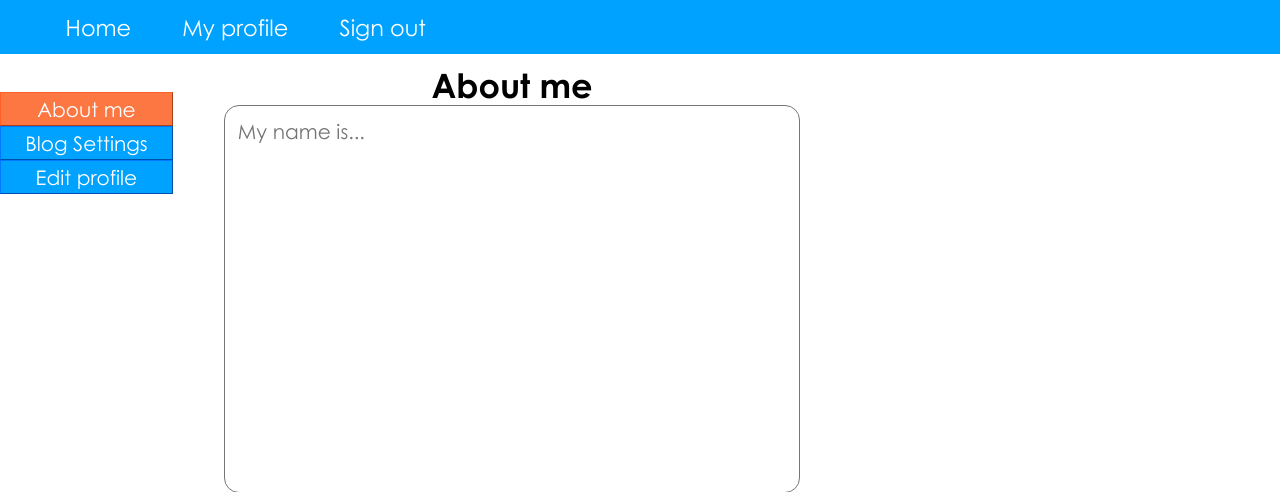
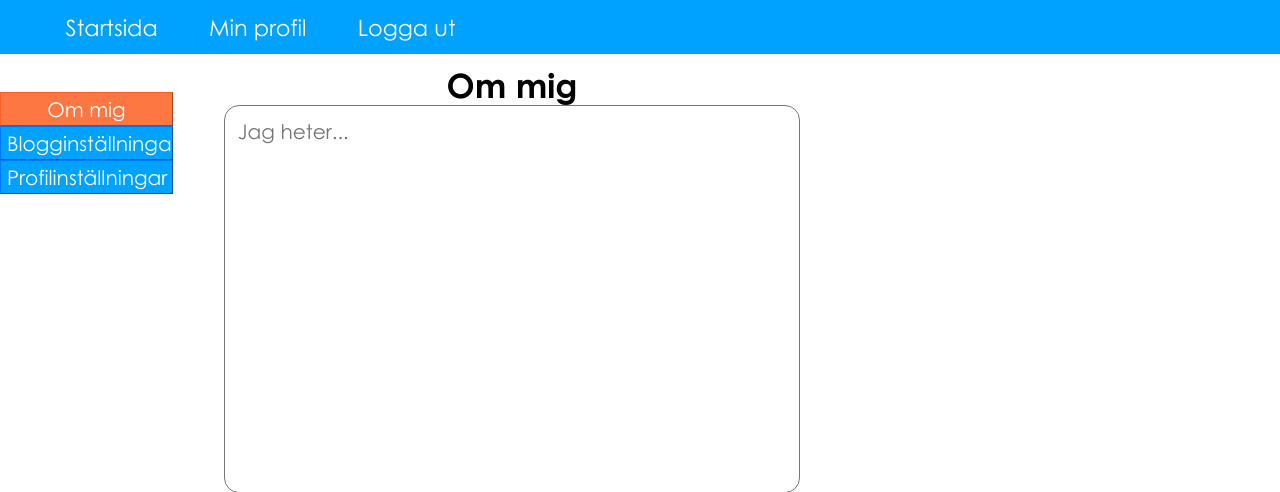
Before and after one commit to Mackemania/bloggHanterare, a PHP site: page /blog_userSettings.php in a window 1280 px wide. Shown: the top 492 px of the page. Run offline with PHP 8.4, Linux system fonts and the light colour scheme; the visitor is signed in with stand-in values (Sample User, id 1).

Commit message:
Språket ändrades till svenska och ett formulär för profilinställningar har gjorts. Dessa ändringar kan även registreras till databasen

```diff
--- a/blog_aboutMe.php
+++ b/blog_aboutMe.php
@@ -1,7 +1,7 @@
 <html>
 	<body>
-		<h2>About me</h2>
-		<textarea id="aboutMe" name="About Me" class="textarea" rows="15" cols="40"  placeholder="My name is..." autocomplete="off" required="required"></textarea>
+		<h2>Om mig</h2>
+		<textarea id="aboutMe" name="About Me" class="textarea" rows="15" cols="40"  placeholder="Jag heter..." autocomplete="off" required="required"></textarea>
 
 	</body>
 </html>
--- a/blog_blogMaker.php
+++ b/blog_blogMaker.php
@@ -1,6 +1,6 @@
 <form action='blog_createBlog.php' method='post'>
-  Name of the blog: <input type='text' name='blogName'><br/>
-  Description of the blog: <input type='text' name='blogDescription'><br/>
+  Bloggens namn: <input type='text' name='blogName'><br/>
+  Beskrivning av bloggen: <input type='text' name='blogDescription'><br/>
   <input type='submit' value='Gör blog'><br/>
 </form>
 <?php
--- a/blog_logIn.php
+++ b/blog_logIn.php
@@ -1,6 +1,6 @@
 <html>
 	<head>
-		<title>Sign in | Bloog</title>
+		<title>Logga in | Bloog</title>
 		<link href="blog_style.css" media="screen" type="text/css" rel="stylesheet"/>
         <script src="code.js"></script>
         <script src="ajaxlib.js"></script>
@@ -18,14 +18,14 @@
                     </div>
                     <h2>Logga In</h2>
                     <form method="post" action="javascript: blog_loginToDB();">
-                        Username:</br>
-                        <input type="text" class="formText" id="loginUsername" name="loginUsername" placeholder="Username" autocomplete="off" required="required"/></br></br>
-                        <div id="info">
-                        </div>
-                        Password:</br>
-                        <input type="password" class="formText" id="loginPassword" name="loginPassword" placeholder="Password" required="required"/></br></br>
+                        Användarnamn:</br>
+                        <input type="text" class="formText" id="loginUsername" name="loginUsername" placeholder="Användarnamn" autocomplete="off" required="required"/>
+                        <div id="info" name="info">
+                        </div></br>
+                        Lösenord:</br>
+                        <input type="password" class="formText" id="loginPassword" name="loginPassword" placeholder="Lösenord" required="required"/></br></br>
 
-                        <input type="submit" class="formButton" value="Log in"/>
+                        <input type="submit" class="formButton" value="Logga in"/>
                     </form>
                 </div>
             </div>
--- a/blog_menu.PHP
+++ b/blog_menu.PHP
@@ -9,17 +9,17 @@
 </head>
 <div id="menu">
     <ul>
-        <li><a class="menuA" href="index.php">Home</a></li>
+        <li><a class="menuA" href="index.php">Startsida</a></li>
         <?PHP
             if(!isset($_SESSION["userID"])) {
                 echo(
-                '<li><a class="menuA" href="javascript: showModal(\'register\');">Sign up</a></li>
-                <li><a class="menuA" href="javascript: showModal(\'login\');">Sign in</a></li>');
+                '<li><a class="menuA" href="javascript: showModal(\'register\');">Registrera</a></li>
+                <li><a class="menuA" href="javascript: showModal(\'login\');">Logga in</a></li>');
 
             } else {
 
-                echo('<li><a class="menuA" href="blog_userSettings.php">My profile</a></li>');
-                echo('<li><a class="menuA" href="blog_logout.php">Sign out</a></li>');
+                echo('<li><a class="menuA" href="blog_userSettings.php">Min profil</a></li>');
+                echo('<li><a class="menuA" href="blog_logout.php">Logga ut</a></li>');
             }
         ?>
 
--- a/blog_postMaker.php
+++ b/blog_postMaker.php
@@ -1,6 +1,6 @@
 <form action='../../blog_createPost.php' method='post'>
-  Name of the post: <input type='text' name='postTitle'><br/>
-  Text of the post: <input type='text' name='postText'><br/>
+  Inläggets namn: <input type='text' name='postTitle'><br/>
+  Inlägget: <input type='text' name='postText'><br/>
   <input type='submit' value='create post'><br/>
 </form>
 <?php
--- a/blog_registerUser.php
+++ b/blog_registerUser.php
@@ -1,6 +1,6 @@
 <html>
 	<head>
-		<title>Sign up | Bloog</title>
+		<title>Registrera | Bloog</title>
 		<link href="blog_style.css" media="screen" type="text/css" rel="stylesheet"/>
 		<script src="code.js"></script>
 		<script src="ajaxlib.js"></script>
@@ -15,25 +15,25 @@
 					<div id="closeDiv">
                         <span onclick="document.getElementById('register').style.display='none'" class="close" title="Stäng">&times;</span>
                     </div>
-					<h2>Register user</h2>
+					<h2>Registrera användare</h2>
 					<form method="post" onsubmit="return blog_registerPasswordCheck();" action="javascript: blog_regUserToDB();">
 
-						Username:</br>
-						<input type="text"  id="regUsername" name="regUsername" class="formText" placeholder="Username" autocomplete="off" maxlength="30" required="required"/></br></br>
+						Användarnamn:</br>
+						<input type="text"  id="regUsername" name="regUsername" class="formText" placeholder="Användarnamn" autocomplete="off" maxlength="30" required="required"/></br></br>
 
 						E-mail:</br>
-						<input type="email" id="eMail" name="eMail" class="formText" placeholder="tex: epost@mail.com" autocomplete="off" maxlength="50" required="required"/></br></br>
+						<input type="email" id="eMail" name="eMail" class="formText" placeholder="T.ex: epost@mail.se" autocomplete="off" maxlength="50" required="required"/></br></br>
 
-						Password:</br>
-						<input type="password" id="regPassword" name="regPassword" class="formText" placeholder="Password" autocomplete="off" maxlength="100" required="required"/></br></br>
+						Lösenord:</br>
+						<input type="password" id="regPassword" name="regPassword" class="formText" placeholder="Lösenord" autocomplete="off" maxlength="100" required="required"/></br></br>
 
-						Repeat password</br>
-						<input type="password" id="regPassword2" name="regPassword2" class="formText" placeholder="Password" autocomplete="off" maxlength="100" required="required"/>
-						<div id="regInfo">
+						Upprepa lösenord</br>
+						<input type="password" id="regPassword2" name="regPassword2" class="formText" placeholder="Upprepa lösenord" autocomplete="off" maxlength="100" required="required"/>
+						<div id="regInfo" name="info">
 						</div>
 						</br></br>
 
-						<input type="submit" id="registerUser" name="registerUser" class="formButton" value="Register"/>
+						<input type="submit" id="registerUser" name="registerUser" class="formButton" value="Registrera"/>
 					</form>
 				</div>
 			</div>
--- a/blog_style.css
+++ b/blog_style.css
@@ -36,6 +36,11 @@ body {
 }
 input {
     font-family: CenturyGothic;
+}
+
+input[type=date]::-webkit-inner-spin-button {
+    -webkit-appearance: none;
+    display: none;
 }
 
 textarea {
--- a/blog_userSettings.php
+++ b/blog_userSettings.php
@@ -1,6 +1,6 @@
-<html>
+<html lang="en">
 	<head>
-		<title>My profile | Bloog</title>
+		<title>Min profil | Bloog</title>
 		<link href="blog_style.css" media="screen" type="text/css" rel="stylesheet"/>
         <script src="code.js"></script>
         <script src="ajaxlib.js"></script>
@@ -12,9 +12,9 @@
 
 		<div id="container">
             <div id="settingsMenu">
-                <input type="button" id ="aboutButton" value="About me" class="selectedButton" onclick="javascript: blog_loadUserSettings('about');"/>
-                <input type="button" id ="blogSettingsButton" value="Blog Settings" class="button" onclick="javascript: blog_loadUserSettings('settings');"/>
-                <input type="button" id ="editProfileButton" value="Edit profile" class="button" onclick="javascript: blog_loadUserSettings('edit');"/>
+                <input type="button" id ="aboutButton" value="Om mig" class="selectedButton" onclick="javascript: blog_loadUserSettings('about');"/>
+                <input type="button" id ="blogSettingsButton" value="Blogginställningar" class="button" onclick="javascript: blog_loadUserSettings('settings');"/>
+                <input type="button" id ="editProfileButton" value="Profilinställningar" class="button" onclick="javascript: blog_loadUserSettings('edit');"/>
             </div>
             <div id="userSettingsContent">
 
--- a/code.js
+++ b/code.js
@@ -1,11 +1,35 @@
 var fName = "";
 var lName = "";
+var birthdate = "";
 
 function blog_editProfileInDB() {
-    var firstName = document.getElementById("editFistName");
-    var lastName = document.getElementById("editLastName");
-    var password1 = document.getElementById("editPassword");
+    var firstName = document.getElementById("editFirstName").value;
+    var lastName = document.getElementById("editLastName").value;
+    var birthdate = document.getElementById("editBirthDate").value;
+    var password1 = document.getElementById("editPassword").value;
+    var password2 = document.getElementById("editPassword2").value;
+    var data = "";
 
+    if(password1 != null && password2 != null) {
+        if(blog_passwordCheck(password1, password2)) {
+            data = data+"password="+password1;
+
+        }
+
+    }
+
+    data = data+"&firstName="+firstName+"&lastName="+lastName+"&birthdate="+birthdate;
+    //alert(data);
+    sendData("editUserInDB", "blog_editUserInDB.php", data, blog_profileEdited);
+
+}
+
+function blog_profileEdited(id, request) {
+    var text = request.responseText;
+    if(text == "true") {
+
+        alert("Din profil har ändrats!");
+    }
 }
 
 
@@ -18,23 +42,27 @@ function blog_getNamesFromDB() {
 
 function blog_showName(id, request) {
     var text = request.responseText;
-    console.log(text);
+    //console.log(text);
     var names = text.split("&");
 
     document.getElementById("editFirstName").value = names[0];
     this.fName = names[0];
 
-    if(names.length == 2) {
-        document.getElementById("editLastName").value = names[1];
-        this.lName = names[1];
-    }
+    document.getElementById("editLastName").value = names[1];
+    this.lName = names[1];
+
+    document.getElementById("editBirthDate").value = names[2];
+    this.birthdate = names[2];
+
+
+
 
 }
 
 
 function blog_enableEditButton() {
     console.log(this.lName);
-    if(document.getElementById("editFirstName").value != this.fName || document.getElementById("editLastName").value != this.lName ||document.getElementById("editPassword").value != "") {
+    if(document.getElementById("editFirstName").value != this.fName || document.getElementById("editLastName").value != this.lName || document.getElementById("editBirthDate").value != birthdate ||document.getElementById("editPassword").value != "") {
         document.getElementById("editButton").removeAttribute("disabled");
     } else {
 
@@ -83,7 +111,8 @@ function blog_writeUserSettings(id, request) {
 
     document.getElementById("userSettingsContent").innerHTML = request.responseText;
 
-    if(request.responseText.includes("Edit profile")) {
+    if(request.responseText.includes("Profil")) {
+
         blog_getNamesFromDB();
     }
 
@@ -111,7 +140,7 @@ function blog_loggedIn(id, request) {
 
     } else {
         //alert("Du loggades inte in");
-        document.getElementById("info").innerHTML = "Wrong username or password!";
+        document.getElementById("info").innerHTML = "Fel användarnamn eller lösenord!";
 
     }
 }
@@ -130,7 +159,13 @@ function blog_passwordCheck(password1, password2) {
     //console.log(password1);
     //console.log(password2);
     if (password1 !== password2) {
-        document.getElementById("regInfo").innerHTML ="</br>Du har angett olika lösenord";
+        var infoDivs = document.getElementsByName("info");
+
+        for(var i = 0; i<infoDivs.length; i++) {
+
+            infoDivs[i].innerHTML ="</br>Du har angett olika lösenord";
+
+        }
         return false;
 
     } else {
@@ -158,7 +193,7 @@ function blog_userRegistered(id, request) {
     var text = request.responseText;
 
     if(text == "True") {
-        alert("You are now registered!");
+        alert("Du är nu registrerad!");
         location.replace("index.php");
 
     } else {
@@ -171,6 +206,11 @@ function blog_userRegistered(id, request) {
 
 function showModal(modalName) {
     //console.log(modalName);
+    var infoDivs = document.getElementsByName("info");
+    for(var i = 0; i<infoDivs.length; i++) {
+        infoDivs[i].innerHTML = "";
+    }
+
     document.getElementById(modalName).style.display = "block";
 
 }
--- a/index.php
+++ b/index.php
@@ -1,6 +1,6 @@
 <html>
 	<head>
-		<title>Homepage | Bloog</title>
+		<title>Startsida | Bloog</title>
 		<link href="blog_style.css" media="screen" type="text/css" rel="stylesheet"/>
         <script src="code.js"></script>
         <script src="ajaxlib.js"></script>
```
Also changed, not shown: blog_editProfile.php (+21 -11 lines), blog_editUserInDB.php (added, +29 -0 lines), blog_getNamesFromDB.php (+3 -9 lines).
